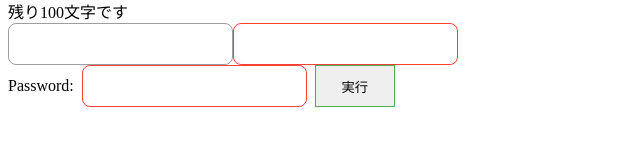
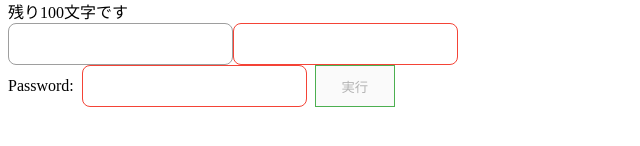
Before and after one commit to nobushi95/Learn_TypeScript_with_hands_on, a React app in the folder ch05/react-app/: page / in a window 1280 px wide. Shown: the part 258-404 px from the top of the page, without its empty margins (0-640 px from the left). Built offline with nearby package versions, Linux system fonts and the light colour scheme.

Commit message:
パスワードに8桁以上である制約を付与

```diff
--- a/ch05/react-app/src/libs/PasswordForm.tsx
+++ b/ch05/react-app/src/libs/PasswordForm.tsx
@@ -3,6 +3,8 @@ import styled from "styled-components";
 import { Button } from "./Button";
 import { Input } from "./Input";
 import { fontSize, space } from "./constants";
+
+const PASSWORD_LENGTH = 8;
 
 type Props = {
   onSubmit: (password: string) => void;
@@ -17,7 +19,7 @@ export const PasswordForm: VFC<Props> = ({ onSubmit }) => {
 
   const handleKeyDown = useCallback(
     (e: KeyboardEvent) => {
-      if (e.key === "Enter") onSubmit(value);
+      if (e.key === "Enter" && value.length >= PASSWORD_LENGTH) onSubmit(value);
     },
     [value]
   );
@@ -34,9 +36,14 @@ export const PasswordForm: VFC<Props> = ({ onSubmit }) => {
         id="password"
         type="password"
         onChange={(e) => handleChange(e)}
-        error={value.length < 8}
+        error={value.length < PASSWORD_LENGTH}
       />
-      <Button onClick={() => onSubmit(value)} title="実行" type="primary" />
+      <Button
+        onClick={() => onSubmit(value)}
+        title="実行"
+        type="primary"
+        disabled={value.length < PASSWORD_LENGTH}
+      />
     </Wrapper>
   );
 };
```
